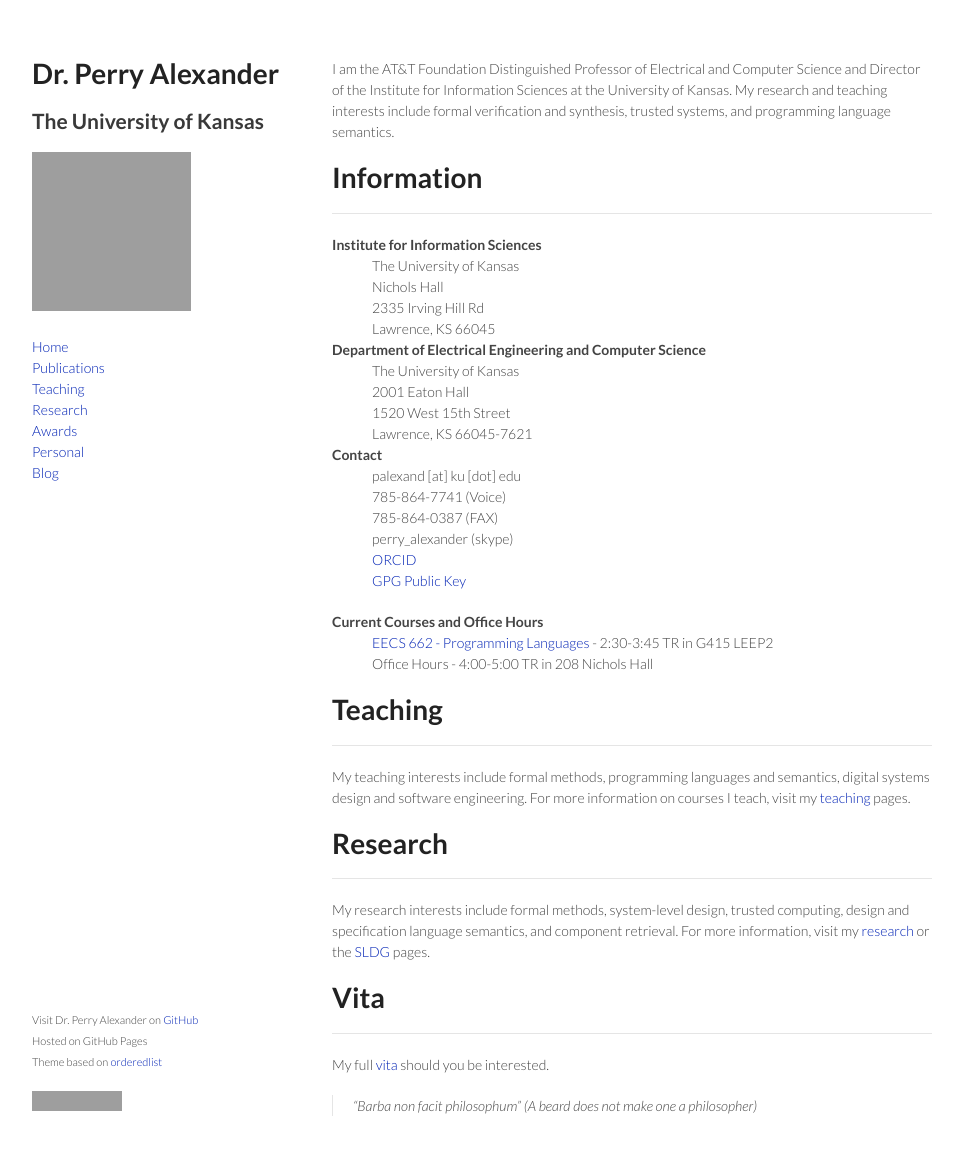
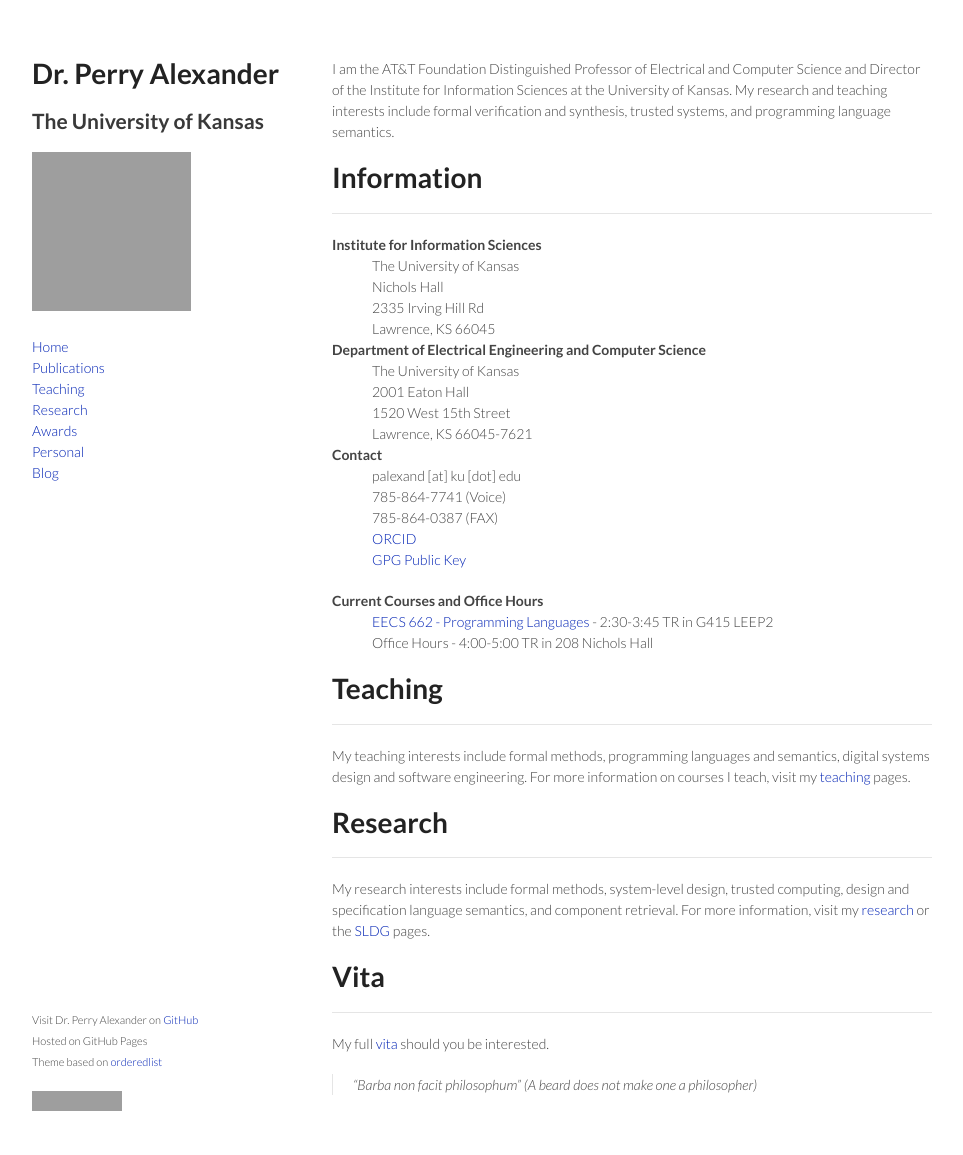
Before and after one commit to palexand/palexand.github.io, a Jekyll site: the page built from index.md, in a window 1280 px wide and 1186 px high. Shown: the top 1155 px of the window, without its empty margins (158-1121 px from the left). Built offline with Jekyll 4.4.1, drawn with Linux system fonts in a browser that asks for light colours; grey boxes are pictures that could not be loaded.

Commit message:
Fixing quote, deleting skype

```diff
--- a/index.md
+++ b/index.md
@@ -28,7 +28,6 @@ Contact
 : palexand \[at\] ku \[dot\] edu
 : 785-864-7741 (Voice)
 : 785-864-0387 (FAX)
-: perry_alexander (skype)
 : [ORCID](https://orcid.org/0000-0002-5387-9157)
 : [GPG Public Key]({{ site.baseurl }}/resources/PerryAlexander.asc)
 
@@ -61,5 +60,4 @@ component retrieval. For more information, visit my
 ----
 My full [vita]({{ site.baseurl }}/resources/vitae.pdf) should you be interested.
 
-> “Barba non facit philosophum”
-> (A beard does not make one a philosopher)
+> “Barba non facit philosophum” (A beard does not make one a philosopher)
```
